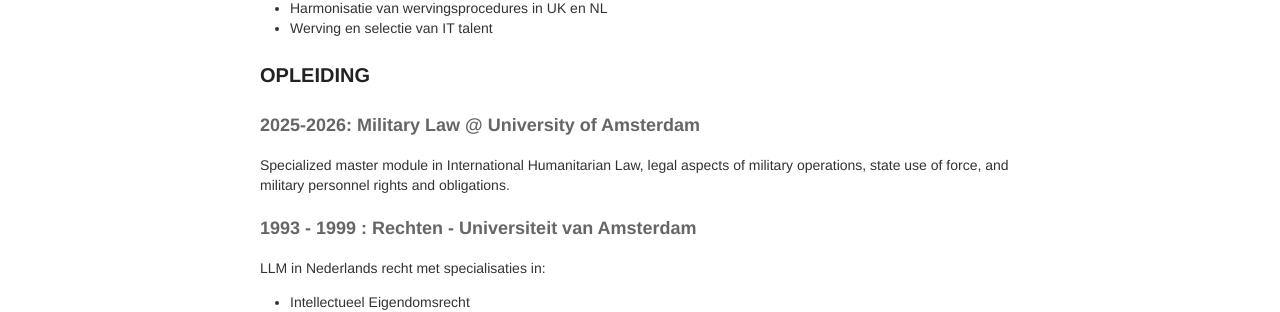
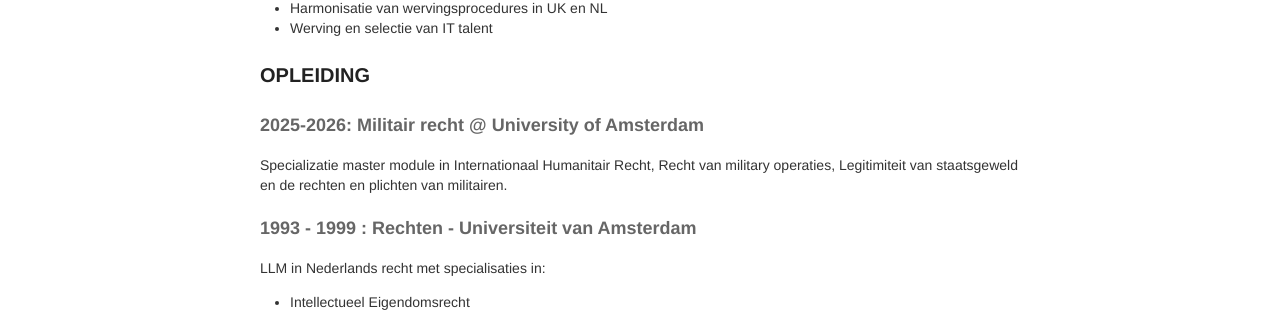
Before and after one commit to fprisse/fprisse.github.io, a Jekyll site: the page built from _pages/nl.md, in a window 1280 px wide. Shown: the part 1042-1354 px from the top of the page. Built offline with Jekyll 4.4.1, drawn with Linux system fonts in a browser that asks for light colours; comment, search, counter and statistics services are not loaded.

Commit message:
Update nl.md

```diff
--- a/_pages/nl.md
+++ b/_pages/nl.md
@@ -45,8 +45,8 @@
 
 ### OPLEIDING
 
-#### 2025-2026: Military Law @ University of Amsterdam
-Specialized master module in International Humanitarian Law, legal aspects of military operations, state use of force, and military personnel rights and obligations.
+#### 2025-2026: Militair recht @ University of Amsterdam
+Specializatie master module in Internationaal Humanitair Recht, Recht van military operaties, Legitimiteit van staatsgeweld en de rechten en plichten van militairen.
 
 #### 1993 - 1999 : Rechten - Universiteit van Amsterdam
 
```
